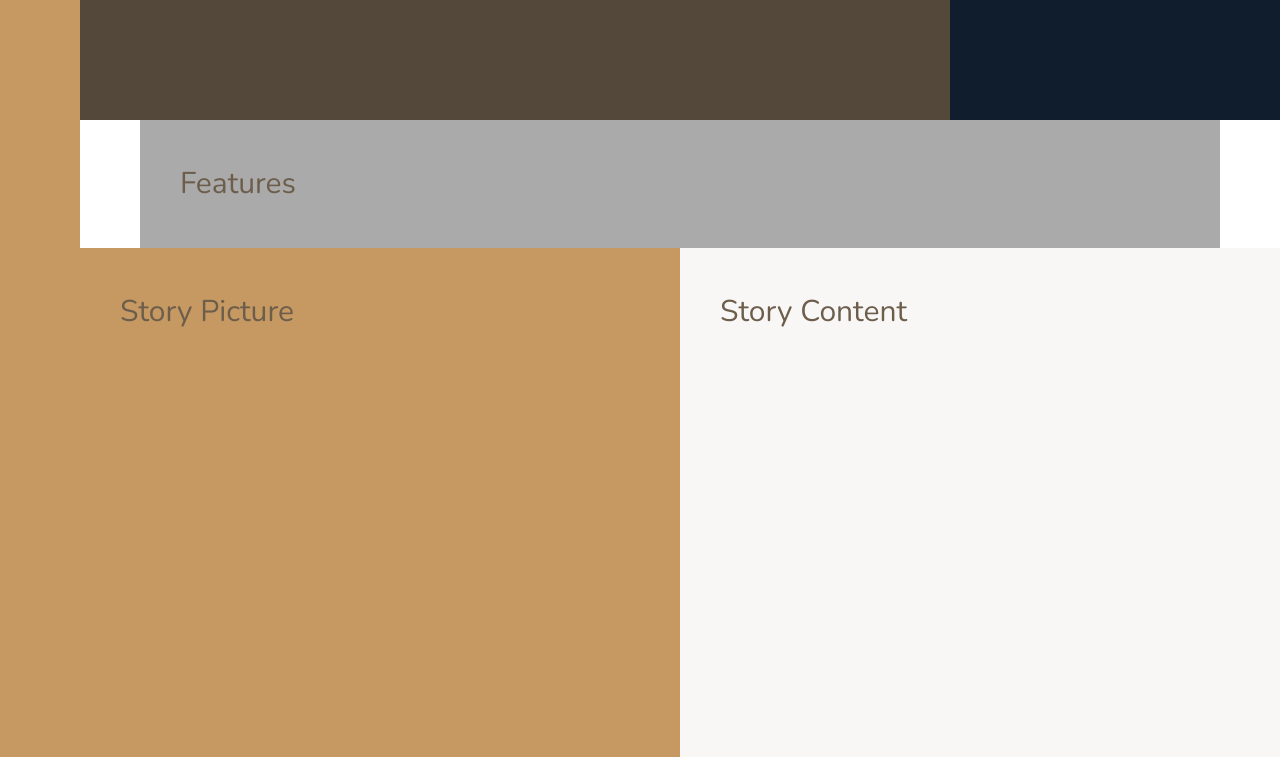
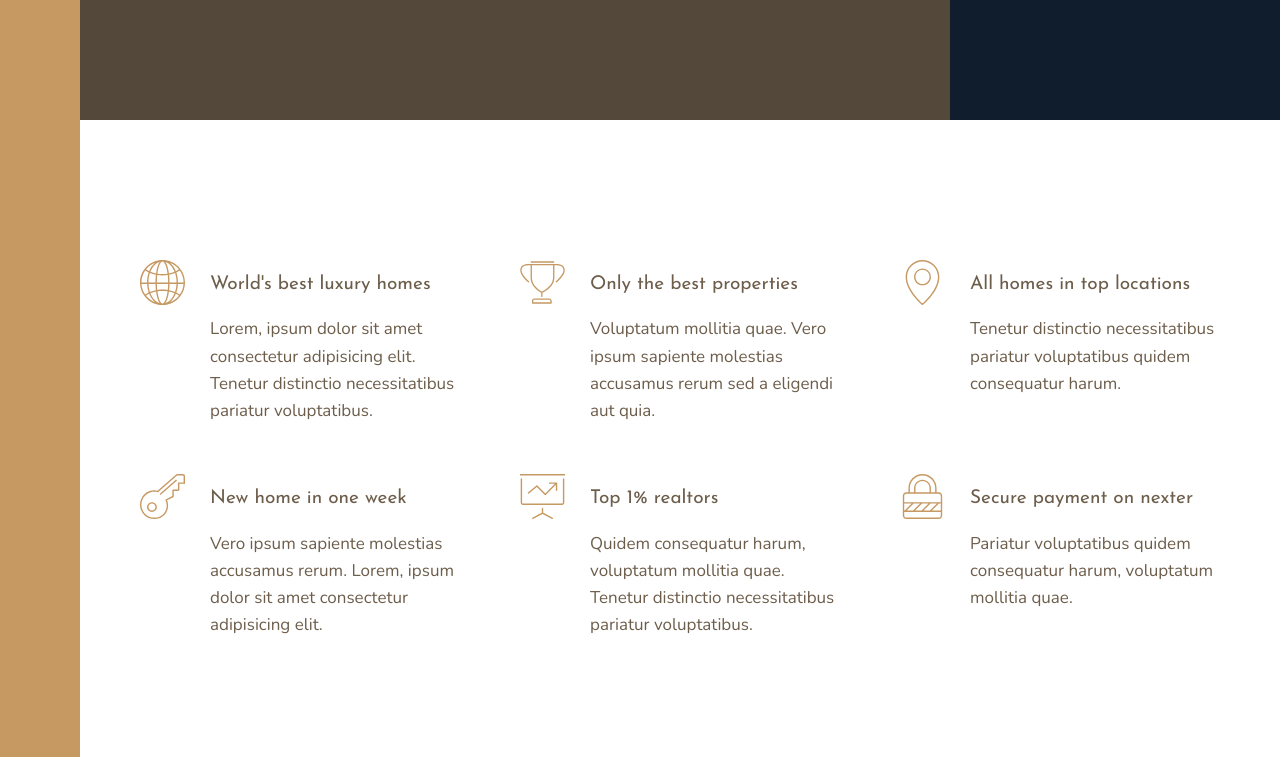
Before and after one commit to itsPiyush01/Nexter, a website: page index.html in a window 1280 px wide. Shown: the part 520-1277 px from the top of the page. Drawn offline with nearby package versions, Linux system fonts and the light colour scheme.

Commit message:
Build the Features Section

```diff
--- a/index.html
+++ b/index.html
@@ -18,7 +18,68 @@
     <div class="sidebar">Sidebar</div>
     <header class="header">Header</header>
     <div class="realtors">Top 3 realtors</div>
-    <section class="features">Features</section>
+    <section class="features">
+      <div class="feature">
+        <svg class="feature__icon">
+          <use xlink:href="img/sprite.svg#icon-global"></use>
+        </svg>
+        <h4 class="heading-4 heading-4--dark">World's best luxury homes</h4>
+        <p class="feature__text">
+          Lorem, ipsum dolor sit amet consectetur adipisicing elit. Tenetur
+          distinctio necessitatibus pariatur voluptatibus.
+        </p>
+      </div>
+      <div class="feature">
+        <svg class="feature__icon">
+          <use xlink:href="img/sprite.svg#icon-trophy"></use>
+        </svg>
+        <h4 class="heading-4 heading-4--dark">Only the best properties</h4>
+        <p class="feature__text">
+          Voluptatum mollitia quae. Vero ipsum sapiente molestias accusamus
+          rerum sed a eligendi aut quia.
+        </p>
+      </div>
+      <div class="feature">
+        <svg class="feature__icon">
+          <use xlink:href="img/sprite.svg#icon-map-pin"></use>
+        </svg>
+        <h4 class="heading-4 heading-4--dark">All homes in top locations</h4>
+        <p class="feature__text">
+          Tenetur distinctio necessitatibus pariatur voluptatibus quidem
+          consequatur harum.
+        </p>
+      </div>
+      <div class="feature">
+        <svg class="feature__icon">
+          <use xlink:href="img/sprite.svg#icon-key"></use>
+        </svg>
+        <h4 class="heading-4 heading-4--dark">New home in one week</h4>
+        <p class="feature__text">
+          Vero ipsum sapiente molestias accusamus rerum. Lorem, ipsum dolor sit
+          amet consectetur adipisicing elit.
+        </p>
+      </div>
+      <div class="feature">
+        <svg class="feature__icon">
+          <use xlink:href="img/sprite.svg#icon-presentation"></use>
+        </svg>
+        <h4 class="heading-4 heading-4--dark">Top 1% realtors</h4>
+        <p class="feature__text">
+          Quidem consequatur harum, voluptatum mollitia quae. Tenetur distinctio
+          necessitatibus pariatur voluptatibus.
+        </p>
+      </div>
+      <div class="feature">
+        <svg class="feature__icon">
+          <use xlink:href="img/sprite.svg#icon-lock"></use>
+        </svg>
+        <h4 class="heading-4">Secure payment on nexter</h4>
+        <p class="feature__text">
+          Pariatur voluptatibus quidem consequatur harum, voluptatum mollitia
+          quae.
+        </p>
+      </div>
+    </section>
     <div class="story__pictures">Story Picture</div>
     <div class="story__content">Story Content</div>
     <section class="homes">Homes</section>
--- a/sass/_base.scss
+++ b/sass/_base.scss
@@ -40,17 +40,15 @@ body {
   grid-template-rows: 80vh min-content 40vw repeat(3, min-content);
   //width~~1100-1200   -->1140/8 ~142px-->14rem
   grid-template-columns:
-    [sidebar-start] 8rem [sidebar-end full-start] minmax(
-      6rem,
-      1fr
-    ) [center-start]
+    [sidebar-start] 8rem [sidebar-end full-start] minmax(6rem, 1fr)
+    [center-start]
     repeat(8, [col-start] minmax(min-content, 14rem) [col-end])
     [center-end] minmax(6rem, 1fr) [full-end];
   //   grid-template-columns: auto repeat(8, minmax(min-content, 14rem)) auto; or justify-content: center;
 
   //   all the direct children
-  & > * {
-    padding: 40px;
-    font-size: 3rem;
-  }
+  //   & > * {
+  //     padding: 40px;
+  //     font-size: 3rem;
+  //   }
 }
--- a/sass/_features.scss
+++ b/sass/_features.scss
@@ -1,4 +1,31 @@
 .features {
-  background-color: $color-grey-light-2;
+  // background-color: $color-grey-light-2;
   grid-column: center-start / center-end;
+  margin: 15rem 0;
+
+  display: grid;
+  // grid-template-columns: repeat(3, 1fr);
+  grid-template-columns: repeat(auto-fit, minmax(25rem, 1fr)); // responsive
+
+  // grid-template-rows: auto auto;
+  grid-gap: 6rem;
+  align-items: start; //STRETCH
 }
+
+.feature {
+  display: grid;
+  grid-template-columns: min-content 1fr;
+  grid-row-gap: 1.5rem;
+  grid-column-gap: 2.5rem;
+
+  &__icon {
+    fill: $color-primary;
+    width: 4.5rem;
+    height: 4.5rem;
+    grid-row: 1 / span 2;
+    transform: translateY(-1rem); //   or , margin: -1rem;
+  }
+  &__text {
+    font-size: 1.7rem;
+  }
+}
--- a/sass/_typography.scss
+++ b/sass/_typography.scss
@@ -0,0 +1,26 @@
+%heading {
+  font-family: $font-display;
+  font-weight: 400;
+}
+
+.heading-1 {
+  @extend %heading;
+}
+.heading-2 {
+  @extend %heading;
+}
+.heading--3 {
+  @extend %heading;
+}
+.heading-4 {
+  @extend %heading;
+  font-size: 1.9rem;
+
+  &--light {
+    color: color-grey-light-1;
+  }
+
+  &--dark {
+    color: color-grey-dark-1;
+  }
+}
```
Also changed, not shown: css/style.css, 1 other file.
